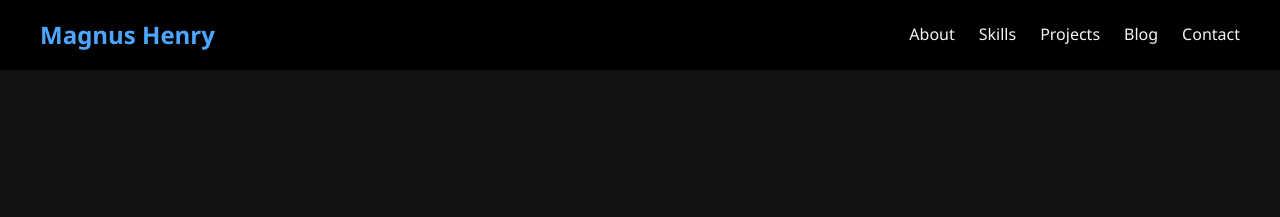
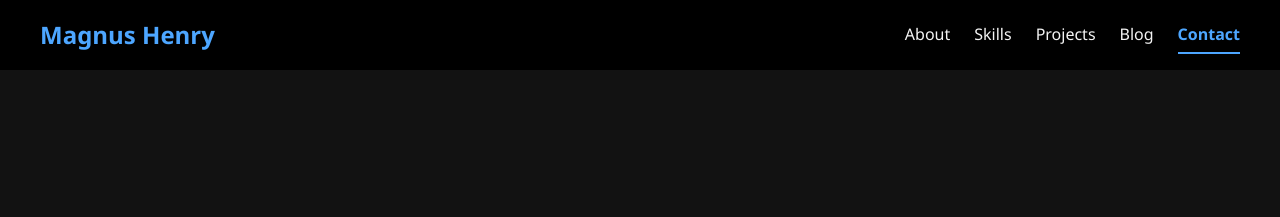
Before and after one commit to Gibraltar-ops/Gibraltar-ops.github.io, a Jekyll site: the page built from index.html, in a window 1280 px wide. Shown: the top 217 px of the page. Built offline with Jekyll 4.4.1, drawn with Linux system fonts in a browser that asks for light colours.

Commit message:
Highlight active nav link: underline, current page and start-page scrollspy

```diff
--- a/_includes/header.html
+++ b/_includes/header.html
@@ -1,12 +1,18 @@
-<!-- Navigation (shared by every page) -->
+<!-- Navigation (shared by every page)
+     Active page: "Projects" on project pages, "Blog" on the blog and its posts.
+     On the start page, js/nav.js highlights the section currently in view (scrollspy). -->
+{% assign on_projects = false %}
+{% if page.layout == 'project' %}{% assign on_projects = true %}{% endif %}
+{% assign on_blog = false %}
+{% if page.url contains '/blog/' %}{% assign on_blog = true %}{% endif %}
 <header class="main-header">
-    <nav>
+    <nav aria-label="Main">
         <a href="{{ '/' | relative_url }}" class="logo">{{ site.title }}</a>
         <ul class="nav-links">
             <li><a href="{{ '/#about' | relative_url }}">About</a></li>
             <li><a href="{{ '/#skills' | relative_url }}">Skills</a></li>
-            <li><a href="{{ '/#projects' | relative_url }}">Projects</a></li>
-            <li><a href="{{ '/blog/' | relative_url }}">Blog</a></li>
+            <li><a href="{{ '/#projects' | relative_url }}"{% if on_projects %} class="is-active" aria-current="page"{% endif %}>Projects</a></li>
+            <li><a href="{{ '/blog/' | relative_url }}"{% if on_blog %} class="is-active" aria-current="page"{% endif %}>Blog</a></li>
             <li><a href="#contact">Contact</a></li>
         </ul>
     </nav>
--- a/_layouts/default.html
+++ b/_layouts/default.html
@@ -14,5 +14,7 @@
 
 {% include footer.html %}
 
+{% if page.url == '/' %}<script src="{{ '/js/nav.js' | relative_url }}" defer></script>{% endif %}
+
 </body>
 </html>
--- a/css/style.css
+++ b/css/style.css
@@ -50,13 +50,56 @@ nav {
 }
 
 .nav-links a {
+    position: relative; /* anchor for the underline below */
+    display: inline-block;
+    padding: 0.25rem 0;
     color: var(--text-color);
     text-decoration: none;
     transition: color 0.3s ease;
 }
 
+/* Accent underline: hidden by default, grows in on hover and on the active link */
+.nav-links a::after {
+    content: "";
+    position: absolute;
+    left: 0;
+    right: 0;
+    bottom: -2px;
+    height: 2px;
+    background-color: var(--accent-color);
+    transform: scaleX(0);
+    transform-origin: center;
+    transition: transform 0.25s ease;
+}
+
 .nav-links a:hover {
     color: var(--accent-color);
+}
+
+.nav-links a:hover::after {
+    transform: scaleX(1);
+}
+
+/* Current page (set by Liquid) or section in view (set by js/nav.js) */
+.nav-links a.is-active {
+    color: var(--accent-color);
+    font-weight: 600;
+}
+
+.nav-links a.is-active::after {
+    transform: scaleX(1);
+}
+
+/* Anchor jumps (/#skills etc.) stop below the sticky header instead of under it */
+html {
+    scroll-padding-top: 5rem;
+}
+
+@media (prefers-reduced-motion: reduce) {
+    .nav-links a,
+    .nav-links a::after {
+        transition: none;
+    }
 }
 
 /* General sektions*/
--- /dev/null
+++ b/js/nav.js
@@ -0,0 +1,59 @@
+// Scrollspy for the start page: highlights the nav link of the section currently in view.
+// Loaded only on the start page (see _layouts/default.html).
+(function () {
+    // Nav links that point to a section on the start page, e.g. "/#skills" or "#contact".
+    const links = Array.from(document.querySelectorAll('.nav-links a'))
+        .filter(link => link.hash && document.getElementById(link.hash.slice(1)));
+
+    // The matching sections, sorted in the order they appear on the page.
+    const sections = links
+        .map(link => document.getElementById(link.hash.slice(1)))
+        .sort((a, b) => a.offsetTop - b.offsetTop);
+
+    const header = document.querySelector('.main-header');
+    let ticking = false;
+
+    function setActive(id) {
+        links.forEach(link => {
+            const isActive = link.hash === '#' + id;
+            link.classList.toggle('is-active', isActive);
+            if (isActive) {
+                link.setAttribute('aria-current', 'true');
+            } else {
+                link.removeAttribute('aria-current');
+            }
+        });
+    }
+
+    function update() {
+        ticking = false;
+
+        // A section counts as "in view" once its top passes a line
+        // 30% down the visible area below the sticky header.
+        const line = window.scrollY + header.offsetHeight + window.innerHeight * 0.3;
+        let current = null;
+        for (const section of sections) {
+            if (section.offsetTop <= line) {
+                current = section.id;
+            }
+        }
+
+        // At the very bottom the last section (Contact) may never reach the line.
+        const atBottom = window.innerHeight + window.scrollY >= document.documentElement.scrollHeight - 2;
+        if (atBottom && sections.length > 0) {
+            current = sections[sections.length - 1].id;
+        }
+
+        setActive(current);
+    }
+
+    // requestAnimationFrame keeps the work to at most once per frame while scrolling.
+    window.addEventListener('scroll', () => {
+        if (!ticking) {
+            ticking = true;
+            window.requestAnimationFrame(update);
+        }
+    }, { passive: true });
+    window.addEventListener('resize', update);
+    update();
+})();
```
